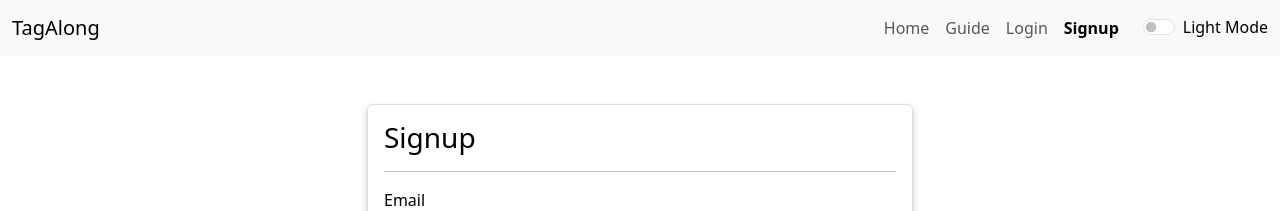
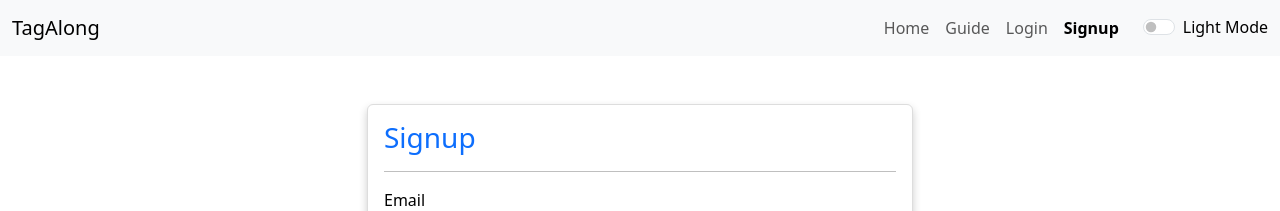
Before and after one commit to vivaanjhaveri/tag-along, a Vue app: page /signup in a window 1280 px wide. Shown: the top 211 px of the page. Built offline with nearby package versions, Linux system fonts and the light colour scheme.

Commit message:
Color change for login and signup

```diff
--- a/src/views/LoginPage.vue
+++ b/src/views/LoginPage.vue
@@ -4,7 +4,7 @@
     <div class="col-md-6 offset-md-3">
       <div class="card mt-5">
         <div class="card-body">
-          <h3>Login</h3>
+          <h3 style="color: #0d6efd;">Login</h3>
           <hr />
           <!-- Error Alert -->
           <div class="alert alert-danger" v-if="error">
--- a/src/views/SignupPage.vue
+++ b/src/views/SignupPage.vue
@@ -4,7 +4,7 @@
     <div class="col-md-6 offset-md-3">
       <div class="card mt-5">
         <div class="card-body">
-          <h3>Signup</h3>
+          <h3 style="color: #0d6efd;">Signup</h3>
           <hr />
 
           <!-- Error Alert -->
```
